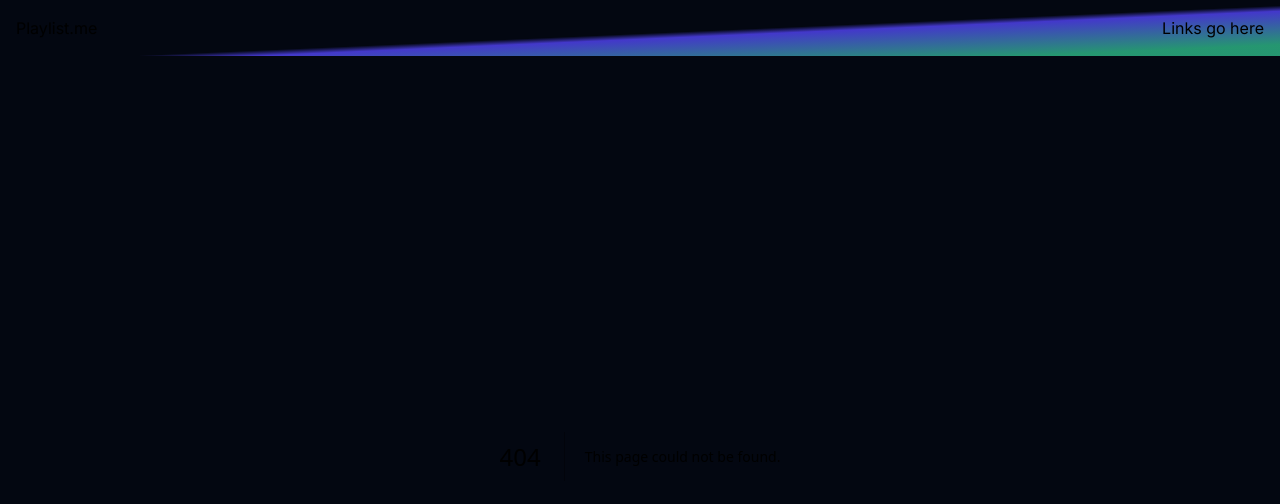
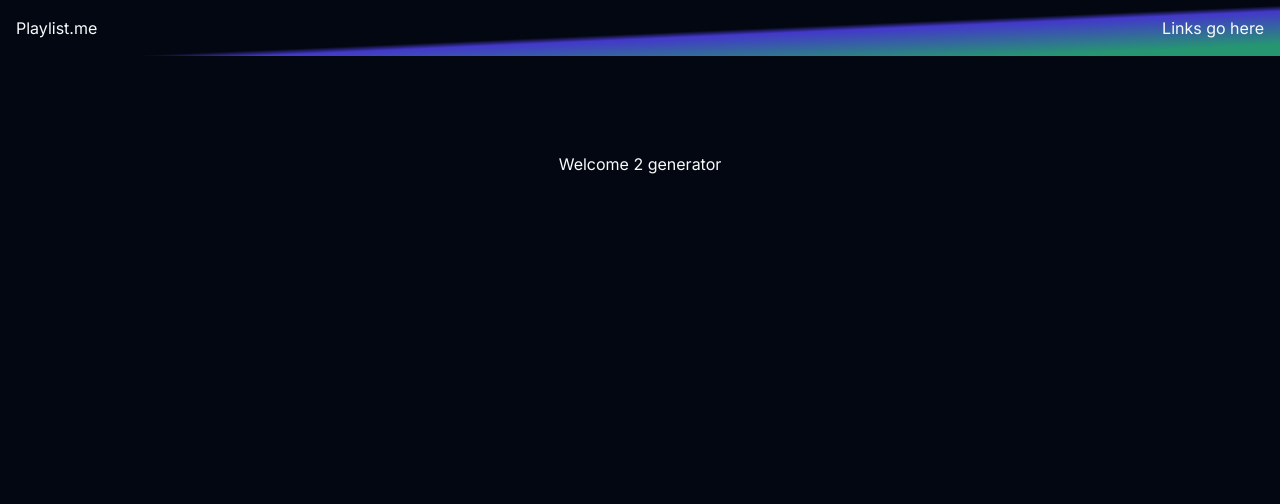
Before and after one commit to mgballou/playlist_me_2, a Next.js app: page /generator in a window 1280 px wide. Before the commit this address had no page. Shown: the top 504 px of the page. Built offline with nearby package versions, Linux system fonts and the light colour scheme.

Commit message:
placeholder generator layout

```diff
--- /dev/null
+++ b/app/generator/layout.tsx
@@ -0,0 +1,12 @@
+export default function GeneratorLayout({
+    children,
+}: Readonly<{
+    children: React.ReactNode
+}>) {
+    return (
+        <>
+        {children}
+        </>
+    )
+
+}
--- /dev/null
+++ b/app/generator/page.tsx
@@ -0,0 +1,8 @@
+export default function Generator(){
+
+    return (
+        <main className="flex min-h-screen flex-row justify-evenly p-24">
+            Welcome 2 generator
+        </main>
+    )
+}
--- a/components/home/CTAButton.tsx
+++ b/components/home/CTAButton.tsx
@@ -1,9 +1,12 @@
+import { useRouter } from 'next/navigation'
 
 import { Button } from '../ui/button'
 
 export default function CTAButton() {
+    const router = useRouter()
     return (
         <Button
+            onClick={() => router.push('/generator')}
             initial={{ '--x': '100%', scale: 1 } as any}
             animate={{ '--x': '-100%' } as any}
             whileTap={{ scale: 0.92 }}
```
